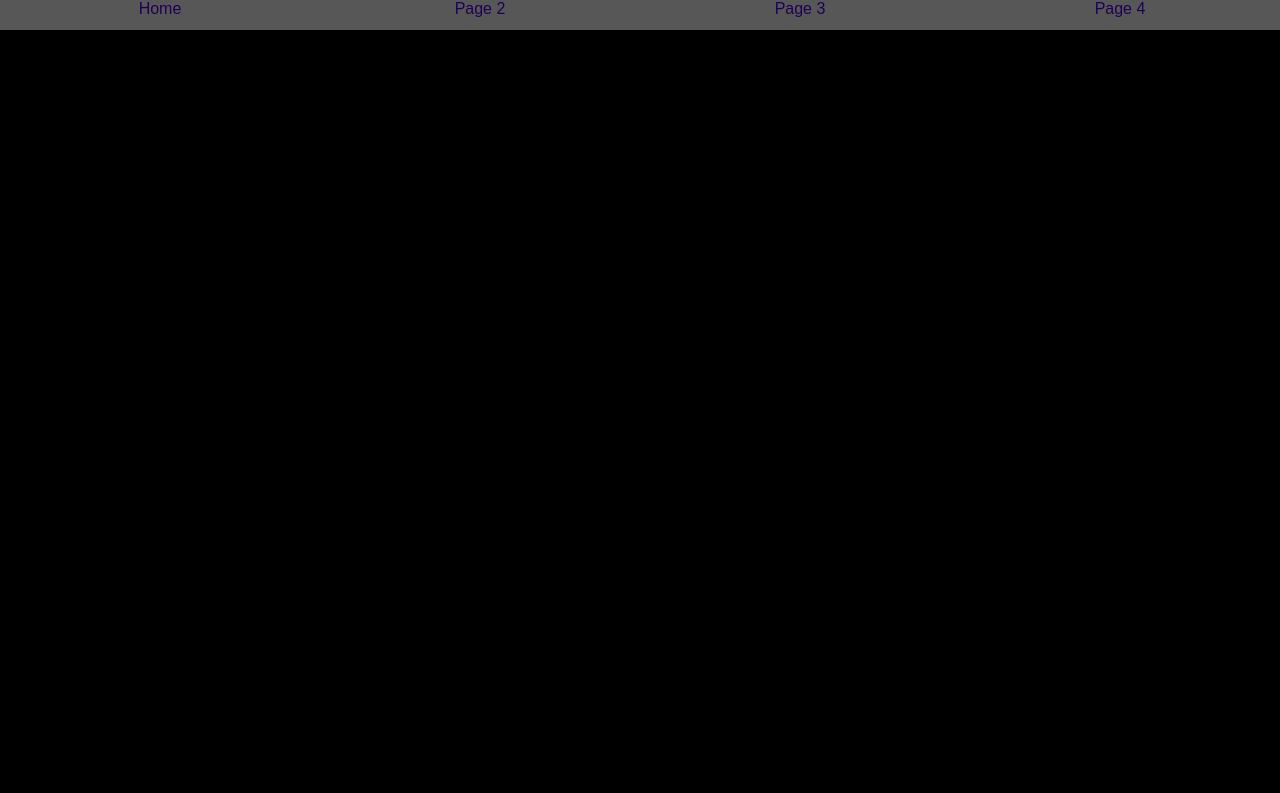
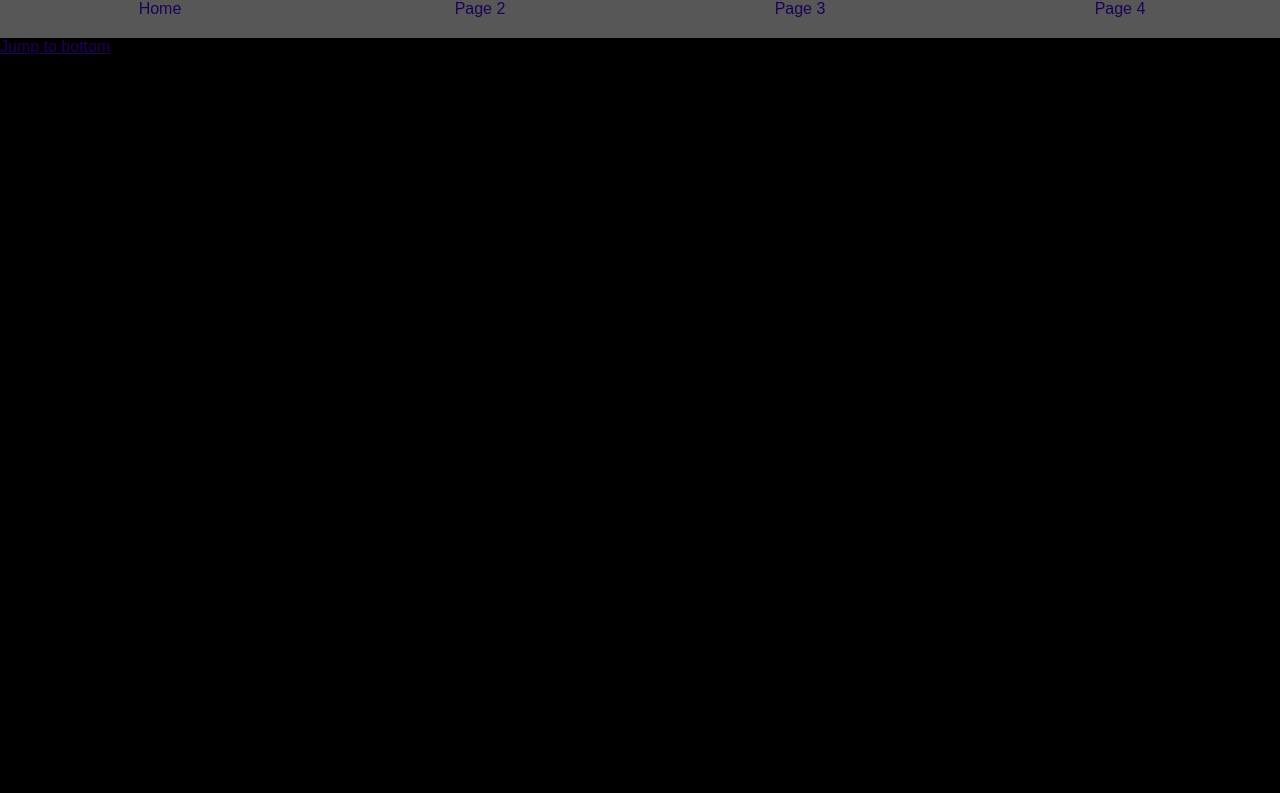
Before and after one commit to NNHSComputerScience/web-design-u3, a plain HTML site: page Horizontal-NavBar-Notes/index.html in a window 1280 px wide. Shown: the part 67-860 px from the top of the page. Before the commit the page ends 800 px from the top, so only its background shows below. Drawn offline with Linux system fonts and the light colour scheme.

Commit message:
Add files via upload

```diff
--- a/Horizontal-NavBar-Notes/index.html
+++ b/Horizontal-NavBar-Notes/index.html
@@ -7,7 +7,7 @@
     <link rel="stylesheet" href="style.css" />
   </head>
   <body>
-    <header>
+    <header id="top">
       <h1>Horizontal Nav Bar</h1>
     </header>
 	<nav>
@@ -18,6 +18,11 @@
 			<li><a href="page4.html"> Page 4 </a></li>
 		</ul>
 	</nav>
+	  <p> <a href="#bottom">Jump to bottom </a> </p>
+
+	<br><br><br><br><br><br><br><br><br><br><br><br><br><br><br><br><br><br><br><br><br><br><br><br><br><br><br><br><br><br><br><br><br><br><br><br><br><br><br><br><br><br><br><br><br><br><br><br><br><br><br><br><br><br><br><br><br><br><br><br><br><br><br><br><br><br><br><br><br><br><br><br><br><br><br><br><br><br><br><br><br><br><br><br><br><br><br><br><br><br><br><br><br><br><br>
+
+	  <p id="bottom"> <a href="#top"> Back to top </a> </p>
 
   </body>
 </html>
--- a/Horizontal-NavBar-Notes/style.css
+++ b/Horizontal-NavBar-Notes/style.css
@@ -49,7 +49,7 @@ ul {
 	list-style-type: none; /* removing bullets */
 	background-color:#575757;
 	overflow:auto;
-	height:100%;
+	height: 50px;
 }
 
 li {
@@ -64,7 +64,6 @@ li a{
 	display: block;
 	padding: 12px 40px;
 	height:100%;
-
 	text-decoration: none; /* removes undrlines */
 }
 
@@ -76,3 +75,7 @@ li a:hover {
 	background-color: #111;
 	transition: 2s; /* background color fades in after 2 seconds */
 }
+
+p {
+	color:white;
+}
```
